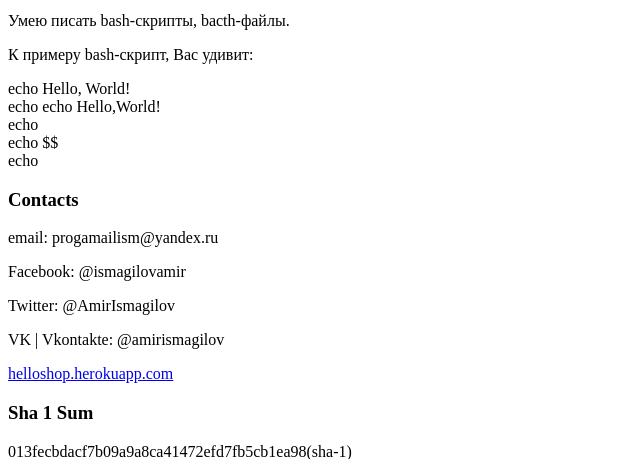
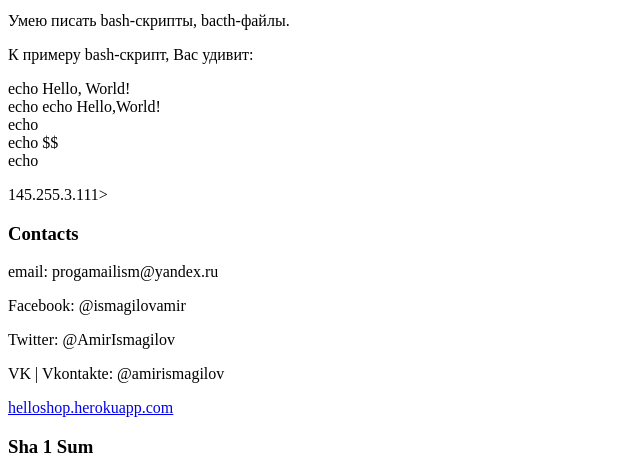
Before and after one commit to planprm/bymerang, a PHP site: page / in a window 1280 px wide. Shown: the part 306-765 px from the top of the page, without its empty margins (0-640 px from the left). Run offline with PHP 8.4, Linux system fonts and the light colour scheme; data that the repository does not hold is empty.

Commit message:
Update index.php

```diff
--- a/index.php
+++ b/index.php
@@ -25,6 +25,7 @@
         echo "echo $$</br>";
         echo  "echo $MATCH</br>";
         echo "</p>";
+        echo "<p>145.255.3.111></p>";
         echo "<h3>Contacts</h3>";
         echo "<p>email: progamailism@yandex.ru</p>";
         echo "<p>Facebook: @ismagilovamir</p>";
```
